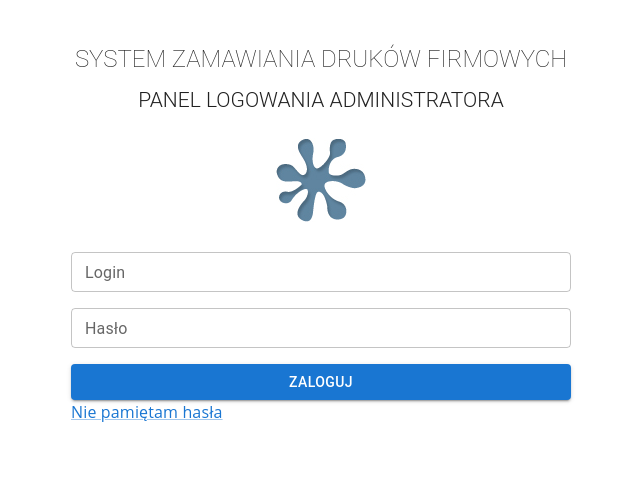
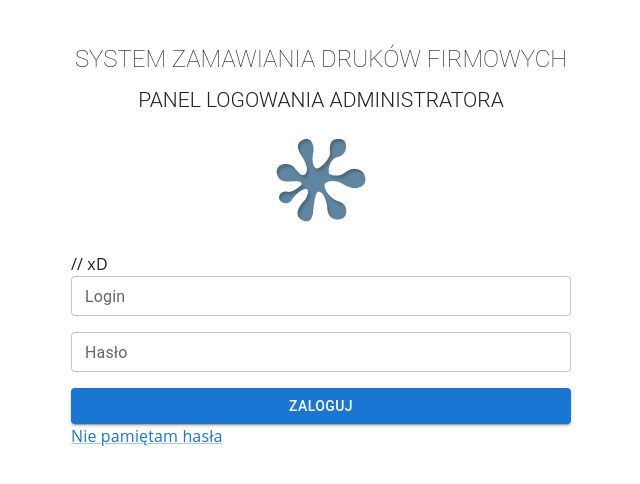
Before and after one commit to SavenkoRodion/printing-managment-system, a React (Vite) app in the folder ui/pms-ui/: page / in a window 1280 px wide. Shown: the top 484 px of the page, without its empty margins (319-959 px from the left). Built offline with nearby package versions, Linux system fonts and the light colour scheme; no server answers.

Commit message:
change test

```diff
--- a/ui/pms-ui/src/components/login/Login.tsx
+++ b/ui/pms-ui/src/components/login/Login.tsx
@@ -22,6 +22,8 @@ const Login = () => {
         },
       }}
     >
+
+      // xD
       <TextField label="Login" variant="outlined" fullWidth size="small" />
       <TextField
         label="Hasło"
```
